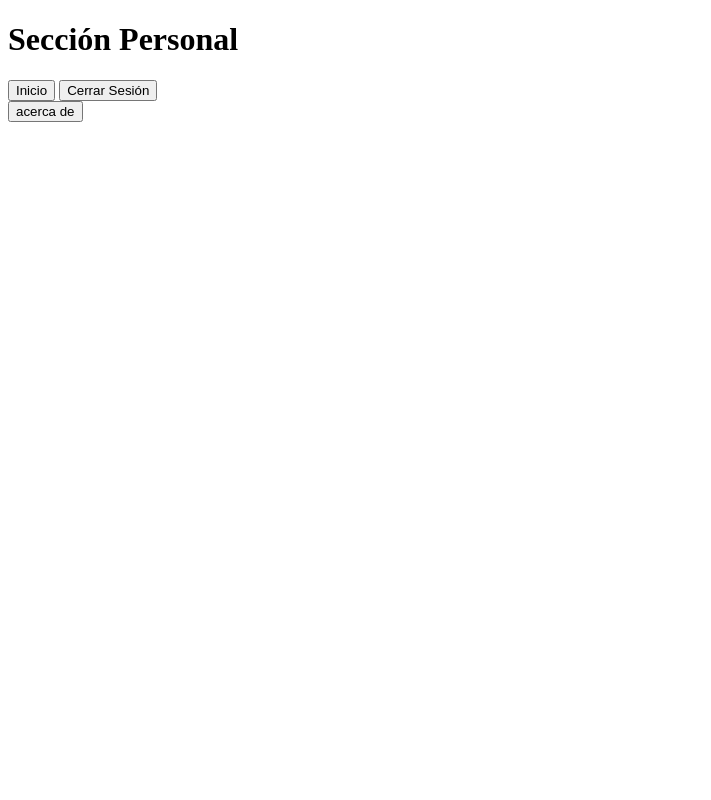
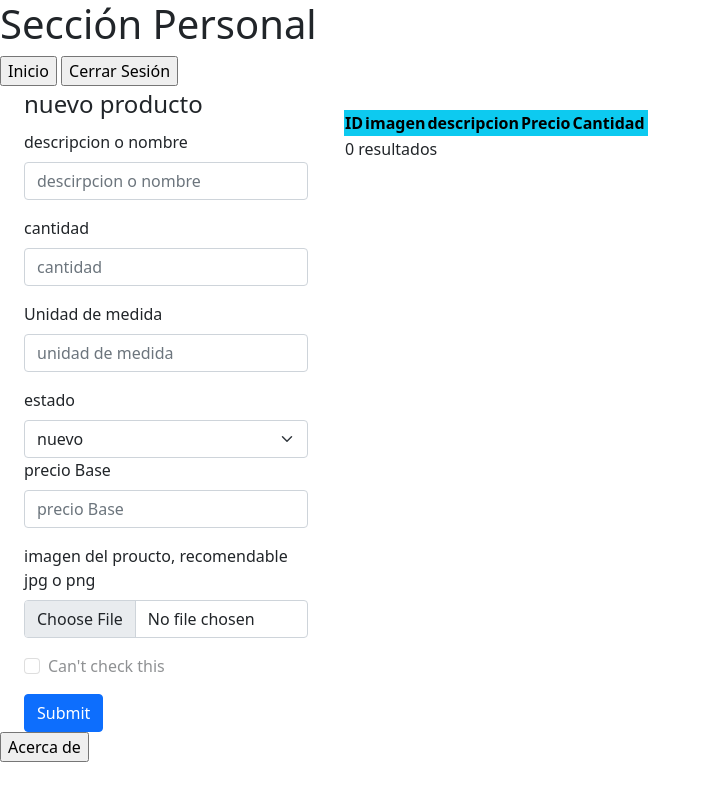
Before and after one commit to Ilesandres/tienda1.io, a PHP site: page /php/user.php in a window 1280 px wide. Shown: the whole page, without its empty margins (0-711 px from the left). Run offline with PHP 8.4, Linux system fonts and the light colour scheme; data that the repository does not hold is empty; some libraries are stand-ins or nearby versions.

Commit message:
user_first

```diff
--- /dev/null
+++ b/js/user.js
@@ -0,0 +1,24 @@
+
+
+function cerrarSesion() {
+    sessionStorage.removeItem("user");
+    Swal.fire({
+        icon: 'success',
+        title: 'Sesión cerrada',
+        text: 'Has cerrado sesión correctamente.',
+        confirmButtonText: 'Aceptar'
+    }).then((result) => {
+        if (result.isConfirmed) {
+            window.location.href = "../php/login.php";
+        }
+    });
+}
+
+function acercaDe() {
+    Swal.fire({
+        title: 'Acerca de',
+        text: 'Este es un ejemplo de un sistema de gestión personal.',
+        icon: 'info',
+        confirmButtonText: 'Aceptar'
+    });
+}
--- /dev/null
+++ b/js/verifysesionstorage.js
@@ -0,0 +1,23 @@
+function sesionStorage() {
+  const user = sessionStorage.getItem("user");
+  const currentPath = window.location.pathname;
+
+  if (user !== null) {
+      if (currentPath !== '/php/user.php') {
+          window.location.href = "../php/user.php";
+      }
+  } else {
+      Swal.fire({
+          icon: 'warning',
+          title: 'No has iniciado sesión',
+          text: 'Por favor, inicia sesión.',
+          confirmButtonText: 'Aceptar'
+      }).then((result) => {
+          if (result.isConfirmed) {
+              window.location.href = "../php/login.php";
+          }
+      });
+  }
+}
+
+sesionStorage();
--- a/php/login.php
+++ b/php/login.php
@@ -33,6 +33,7 @@
             </form>
         </div>
     </div>
+    <script src="https://cdn.jsdelivr.net/npm/sweetalert2@11"></script>
     <script src="../js/login.js"></script>
 </body>
 </html>
--- a/php/user.php
+++ b/php/user.php
@@ -1,11 +1,15 @@
 <!DOCTYPE html>
-<html lang="en">
+<html lang="es">
+
 <head>
     <meta charset="UTF-8">
     <meta name="viewport" content="width=device-width, initial-scale=1.0">
-    <title>Personal</title>
+    <title>Sección Personal</title>
+
+    <link href="https://cdn.jsdelivr.net/npm/bootstrap@5.0.2/dist/css/bootstrap.min.css" rel="stylesheet" integrity="sha384-EVSTQN3/azprG1Anm3QDgpJLIm9Nao0Yz1ztcQTwFspd3yD65VohhpuuCOmLASjC" crossorigin="anonymous">
     <link rel="stylesheet" href="../css/user.css">
 </head>
+
 <body>
     <header>
         <h1>Sección Personal</h1>
@@ -14,17 +18,123 @@
         <input type="button" value="Inicio" onclick="window.location='../index.php'">
         <input type="button" value="Cerrar Sesión" onclick="cerrarSesion()">
     </nav>
+    <div class="container-fluid row">
+        <form class="col-3">
+            <fieldset enabled>
+                <legend>nuevo producto</legend>
+                <div class="mb-3">
+                    <label for="disabledTextInput" class="form-label">descripcion o nombre</label>
+                    <input type="text" id="disabledTextInput" class="form-control" placeholder="descirpcion o nombre">
+                </div>
+                <div class="mb-3">
+                    <label for="cantidad" class="form-label">cantidad</label>
+                    <input type="number" id="cantidad" class="form-control" placeholder="cantidad">
+                </div>
+                <div class="mb-3">
+                    <label for="medida" class="form-label">Unidad de medida</label>
+                    <input type="text" id="medida" class="form-control" placeholder="unidad de medida">
+                </div>
+                <div class="mb-3">
+                    <label for="estadoSelect" class="form-label">estado</label>
+                    <select id="estadoSelect" class="form-select">
+                        <option value="nuevo">nuevo</option>
+                        <option value="desgastado">desgastado</option>
+                    </select>
+                    <div class="mb-3">
+                        <label for="precioBase" class="form-label">precio Base</label>
+                        <input type="number" id="precioBase" class="form-control" placeholder="precio Base">
+                    </div>
+                </div>
+                <div class="mb-3">
+                    <label for="formFile" class="form-label">imagen del proucto, recomendable jpg o png</label>
+                    <input class="form-control" type="file" id="formFile">
+                </div>
+                <div class="mb-3">
+                    <div class="form-check">
+                        <input class="form-check-input" type="checkbox" id="disabledFieldsetCheck" disabled>
+                        <label class="form-check-label" for="disabledFieldsetCheck">
+                            Can't check this
+                        </label>
+                    </div>
+                </div>
+                <button type="submit" class="btn btn-primary">Submit</button>
+            </fieldset>
+        </form>
+        <div class="col-8 p-4">
+<table class="'table">
+<thead class="bg-info">
+ <tr class="table-primary">
+            <th scope="col">ID</th>
+            <th scope="col">imagen</th>
+            <th scope="col">descripcion</th>
+            <th scope="col">Precio</th>
+            <th scope="col">Cantidad</th>
+            <th scope="col"></th>
+
+        </tr>
+</thead>
+<tbody>
+        <?php
+        require_once './config.php';
+
+
+        $conn = conectarDB();
+
+        $sql = "SELECT id, img, descripcion, precioBase, saldo FROM producto";
+        $result = $conn->query($sql);
+
+        // Verificar si hay resultados
+        if ($result->num_rows > 0) {
+            // Salida de datos de cada fila
+            while ($row = $result->fetch_assoc()) {
+                echo "<tr>";
+                echo "<th scope='row'>" . $row["id"] . "</td>";
+                echo '<td><img src="../img/' . $row["img"] . '" alt="Imagen del producto"></td>';
+                echo "<td>" . $row["descripcion"] . "</td>";
+                echo "<td>" . $row["precioBase"] . "</td>";
+                echo "<td>" . $row["saldo"] . "</td>";
+                echo '<td>
+                <a href="">editar</a>
+                <a href="">elimiar</a>
+                </td>';
+                // echo '<td><button type="button">editar</button></td> ';
+                echo "</tr>";
+            }
+        } else {
+            echo "<tr><td colspan='4'>0 resultados</td></tr>";
+        }
+
+        // Cerrar conexión
+        $conn->close();
+        ?>
+</tbody>
+
+
+
+
+    </table>
+
+</div>
+
+
+
+    </div>
+
+
+
+
+
     <footer>
-        <input type="button" value="acerca de">
+        <input type="button" value="Acerca de" onclick="acercaDe()">
     </footer>
 
-    <script src="../js/verifySessionStorage.js"></script>
-    <script>
-        function cerrarSesion() {
-            sessionStorage.removeItem("user");
-            alert("Sesión cerrada correctamente.");
-            window.location.href = "../php/login.php";
-        }
-    </script>
+    <script src="https://cdn.jsdelivr.net/npm/bootstrap@5.0.2/dist/js/bootstrap.bundle.min.js" integrity="sha384-MrcW6ZMFYlzcLA8Nl+NtUVF0sA7MsXsP1UyJoMp4YLEuNSfAP+JcXn/tWtIaxVXM" crossorigin="anonymous"></script>
+    <!-- SweetAlert2 CDN -->
+    <script src="https://cdn.jsdelivr.net/npm/sweetalert2@11"></script>
+    <!-- Verificación de la sesión -->
+    <script src="../js/verifysesionstorage.js"></script>
+    <script src="../js/user.js"> </script>
+
 </body>
+
 </html>
```
Also changed, not shown: js/login.js (+44 -28 lines), js/verifySecionstorage.js (deleted, +0 -11 lines).
